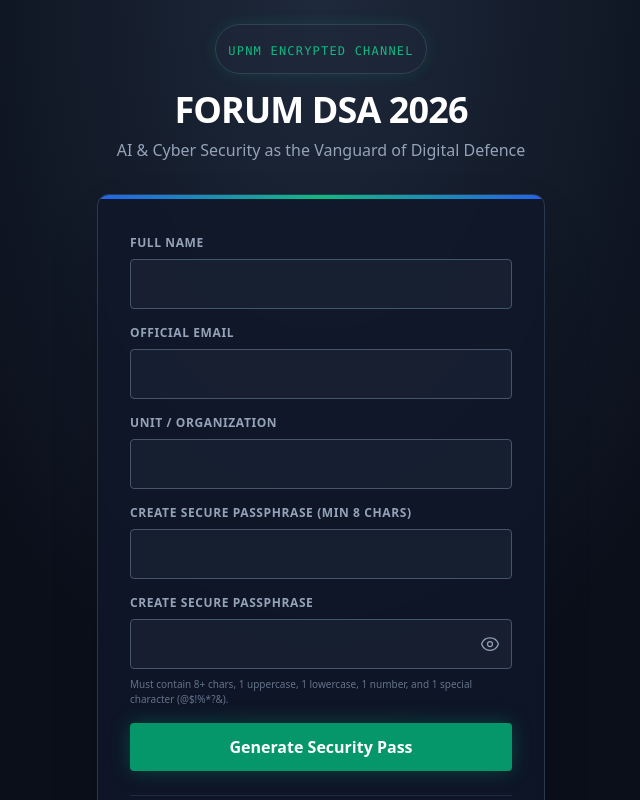
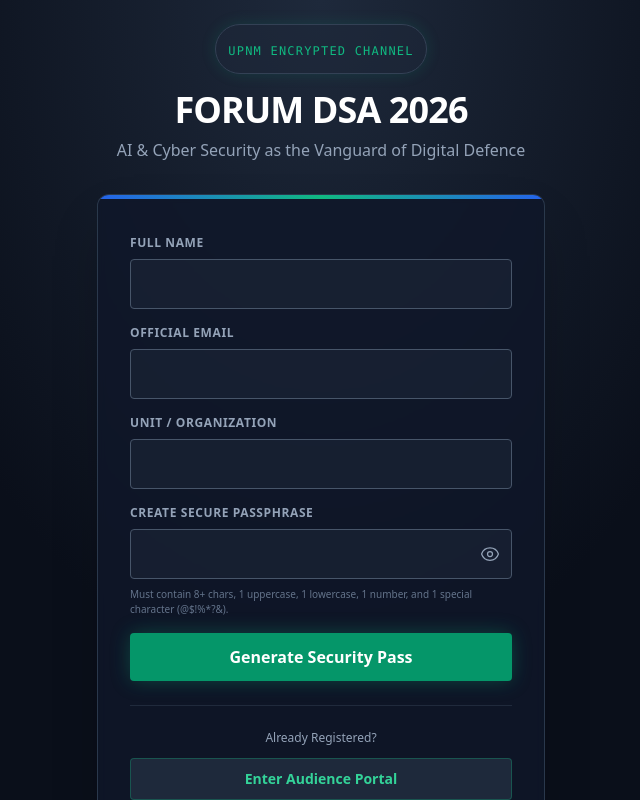
Before and after one commit to pppp6666/forum-dsa-2026, a Next.js app: page / in a window 1280 px wide. Shown: the top 800 px of the page, without its empty margins (319-959 px from the left). Built offline with nearby package versions, Linux system fonts and the light colour scheme.

Commit message:
Update Code

```diff
--- a/app/page.tsx
+++ b/app/page.tsx
@@ -99,10 +99,6 @@ export default function RegistrationForm() {
                 <input type="text" required className="w-full p-3 bg-slate-800/50 border border-slate-600 rounded text-white focus:outline-none focus:border-emerald-500" onChange={(e) => setFormData({...formData, organization: e.target.value})} />
               </div>
               <div>
-                <label className="block text-xs font-semibold text-slate-400 uppercase tracking-wider mb-2">Create Secure Passphrase (Min 8 Chars)</label>
-                <input type="password" required minLength={6} className="w-full p-3 bg-slate-800/50 border border-slate-600 rounded text-white focus:outline-none focus:border-emerald-500" onChange={(e) => setFormData({...formData, password: e.target.value})} />
-              </div>
-              <div>
                 <label className="block text-xs font-semibold text-slate-400 uppercase tracking-wider mb-2">Create Secure Passphrase</label>
                 <div className="relative">
                   <input
```
